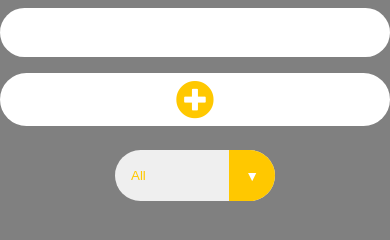
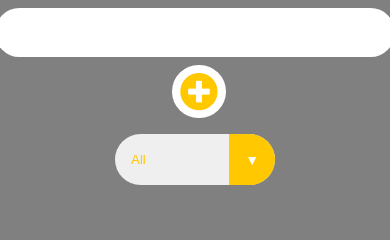
Before and after one commit to SharjAhmed/To-Do-List, a plain HTML site: page index.html in a window 390 px wide. Drawn offline with Linux system fonts and the light colour scheme.

Commit message:
updated responsive design

```diff
--- a/assets/style.css
+++ b/assets/style.css
@@ -141,7 +141,7 @@ select {
 }
 
 select {
-    color:rgb(255, 200, 0);
+    color: rgb(255, 200, 0);
     width: 10rem;
     height: 3.2rem;
     cursor: pointer;
@@ -151,7 +151,7 @@ select {
 .select::after {
     content: "\25BC";
     position: absolute;
-    background:rgb(255, 200, 0);
+    background: rgb(255, 200, 0);
     top: 0;
     right: 0;
     padding: 1rem;
@@ -165,6 +165,7 @@ select {
 }
 
 @media screen and (max-width: 768px) {
+
     /* Styles for mobile devices */
     body {
         font-size: 14px;
@@ -175,9 +176,7 @@ select {
         align-items: center;
     }
 
-    form input,
-    form button {
-        width: 100%;
+    form input {
         margin: 0.5rem 0;
     }
 
```
